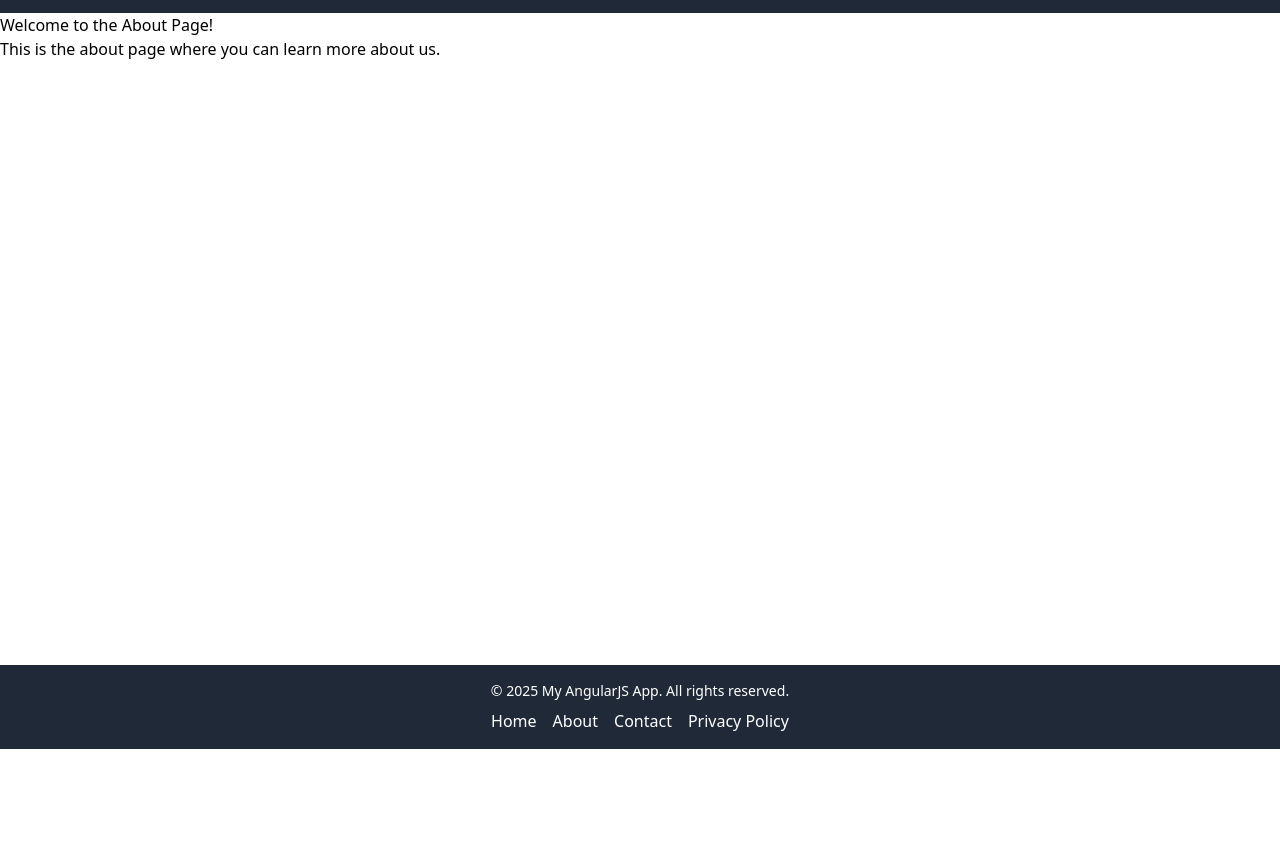
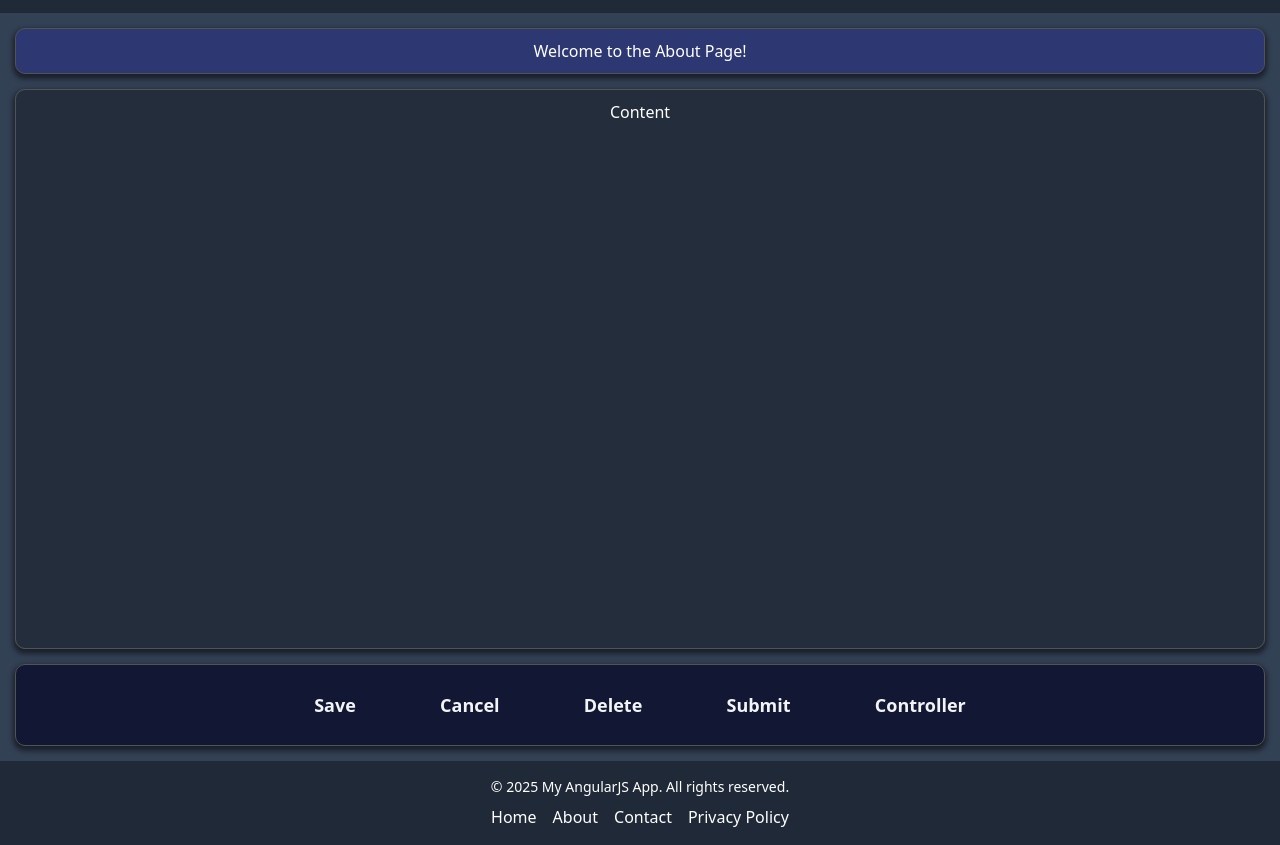
Before and after one commit to Tajerbashi/Tailwind, a website: page index.html at #!/about in a window 1280 px wide. Shown: the part 51-896 px from the top of the page. Before the commit the page ends 800 px from the top, so only its background shows below. Drawn offline with nearby package versions, Linux system fonts and the light colour scheme.

Commit message:
Feature : Add some changes

```diff
--- a/app/pages/about/about.controller.js
+++ b/app/pages/about/about.controller.js
@@ -1,4 +1,8 @@
 app.controller("AboutController", function ($scope) {
   console.log("AboutController Loaded");
-  $scope.message = "Welcome to the About Page!";
+  $scope.title = "Welcome to the About Page!";
+  $scope.content = "Content";
+  $scope.ChangeContent = (value) => {
+    $scope.content = value;
+  };
 });
--- a/app/pages/about/about.view.html
+++ b/app/pages/about/about.view.html
@@ -1,5 +1,40 @@
-<!-- about.html -->
-<div class="container">
-  <h1>{{message}}</h1>
-  <p>This is the about page where you can learn more about us.</p>
+<div class="app-container bg-slate-700">
+  <div class="app-container-title">
+    <h1>{{title}}</h1>
+  </div>
+  <div class="app-container-content">
+    <h1>{{content}}</h1>
+  </div>
+  <div class="app-container-footer">
+    <button
+      ng-click="ChangeContent('Save')"
+      class="text-gray-100 px-6 hover:bg-yellow-500 m-4 rounded-full text-lg font-semibold transition duration-300"
+    >
+      Save
+    </button>
+    <button
+      ng-click="ChangeContent('Cancel')"
+      class="text-gray-100 px-6 hover:bg-yellow-500 m-4 rounded-full text-lg font-semibold transition duration-300"
+    >
+      Cancel
+    </button>
+    <button
+      ng-click="ChangeContent('Delete')"
+      class="text-gray-100 px-6 hover:bg-yellow-500 m-4 rounded-full text-lg font-semibold transition duration-300"
+    >
+      Delete
+    </button>
+    <button
+      ng-click="ChangeContent('Submit')"
+      class="text-gray-100 px-6 hover:bg-yellow-500 m-4 rounded-full text-lg font-semibold transition duration-300"
+    >
+      Submit
+    </button>
+    <button
+      ng-click="ChangeContent('Controller')"
+      class="text-gray-100 px-6 hover:bg-yellow-500 m-4 rounded-full text-lg font-semibold transition duration-300"
+    >
+      Controller
+    </button>
+  </div>
 </div>
--- a/app/pages/contact/contact.style.css
+++ b/app/pages/contact/contact.style.css
@@ -0,0 +1,3 @@
+.item {
+  background: red !important;
+}
--- a/app/pages/panel.state.json
+++ b/app/pages/panel.state.json
@@ -1,7 +1,8 @@
 {
   "scripts": [
-    "https://code.jquery.com/jquery-3.6.0.min.js",
-    "https://cdn.jsdelivr.net/npm/bootstrap@5.1.0/dist/js/bootstrap.bundle.min.js",
-    "./app/pages/routes.js"
+    "./app/pages/routes.js",
+    "./app/pages/home/home.controller.js",
+    "./app/pages/contact/contact.controller.js",
+    "./app/pages/about/about.controller.js"
   ]
 }
--- a/app/styles/index.style.css
+++ b/app/styles/index.style.css
@@ -2,3 +2,52 @@
   padding: 0;
   margin: 0;
 }
+body {
+  background: #1b1b1b;
+  color: white;
+  text-align: center;
+}
+.app-container {
+  overflow: auto;
+}
+.app-container-title,
+.app-container-content,
+.app-container-footer {
+  border: 1px solid #535353;
+  border-radius: 10px;
+  box-shadow: 0 3px 5px 2px rgba(0, 0, 0, 0.5);
+  margin: 15px;
+  padding: 10px;
+  overflow: auto;
+}
+.app-container-title {
+  background: rgb(45, 55, 114);
+}
+.app-container-content {
+  height: 70vh;
+  background: rgba(0, 0, 0, 0.3);
+}
+.app-container-footer {
+  background: rgb(18, 23, 51);
+}
+/* Customizing the scrollbar width */
+::-webkit-scrollbar {
+  width: 0px; /* Width of the scrollbar */
+}
+
+/* Customizing the track (the part the thumb moves along) */
+::-webkit-scrollbar-track {
+  background-color: #f1f1f1;
+  border-radius: 10px;
+}
+
+/* Customizing the thumb (the draggable part) */
+::-webkit-scrollbar-thumb {
+  background-color: #88888800;
+  border-radius: 10px;
+}
+
+/* Customizing the thumb on hover */
+::-webkit-scrollbar-thumb:hover {
+  background-color: #55555500;
+}
--- a/package.json
+++ b/package.json
@@ -4,7 +4,7 @@
   "description": "<div align=\"center\">\r   <h1>Angular JS With TailWind</h1>\r </div>",
   "main": "index.js",
   "scripts": {
-    "start": "lite-server",
+    "start": "concurrently \"lite-server\" \"npm run gencss\"",
     "gencss": "tailwindcss -i ./app/libs/tailwind/tailwind.css -o ./app/styles/styles.css --watch",
     "test": "echo \"Error: no test specified\" && exit 1"
   },
@@ -24,6 +24,7 @@
     "tailwindcss": "^3.4.17"
   },
   "devDependencies": {
+    "concurrently": "^9.1.2",
     "lite-server": "^2.6.1"
   }
 }
```
Also changed, not shown: app/pages/contact/contact.view.html (+70 -4 lines), app/styles/styles.css, 1 other file.
